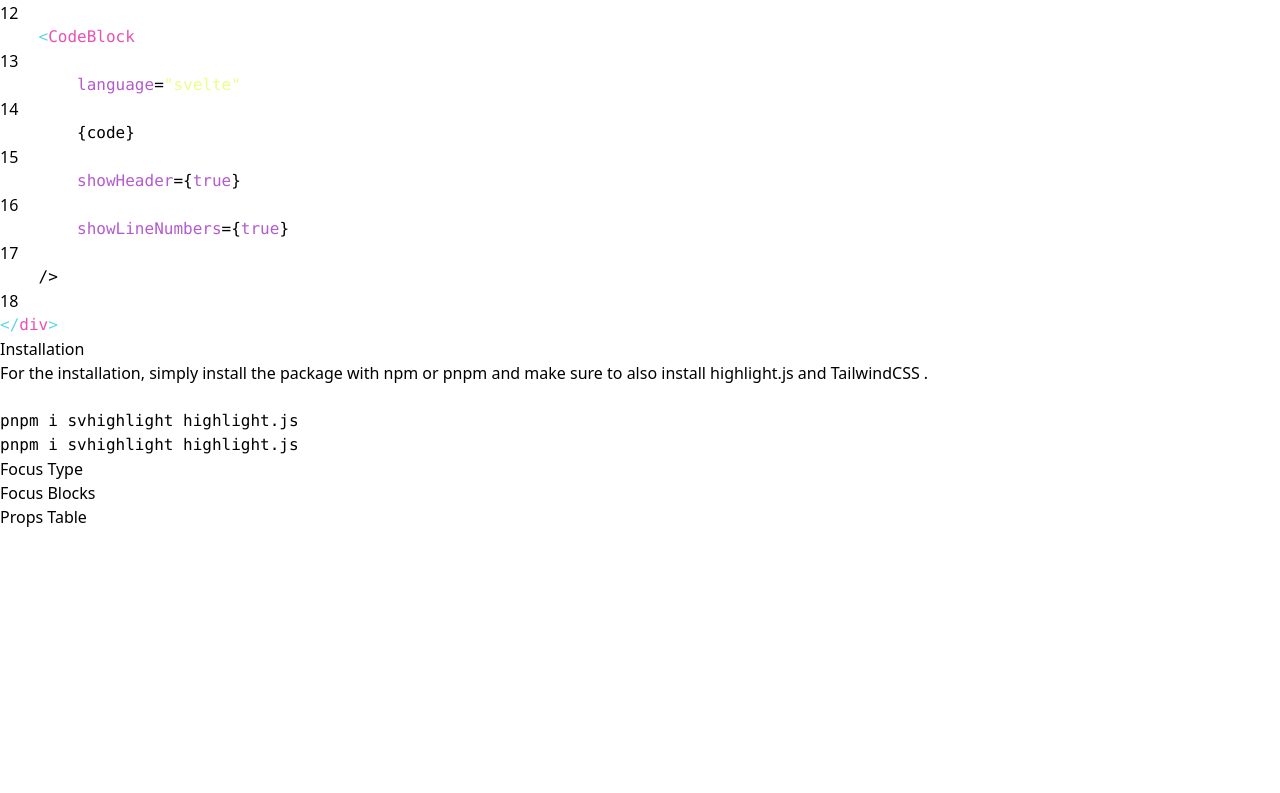
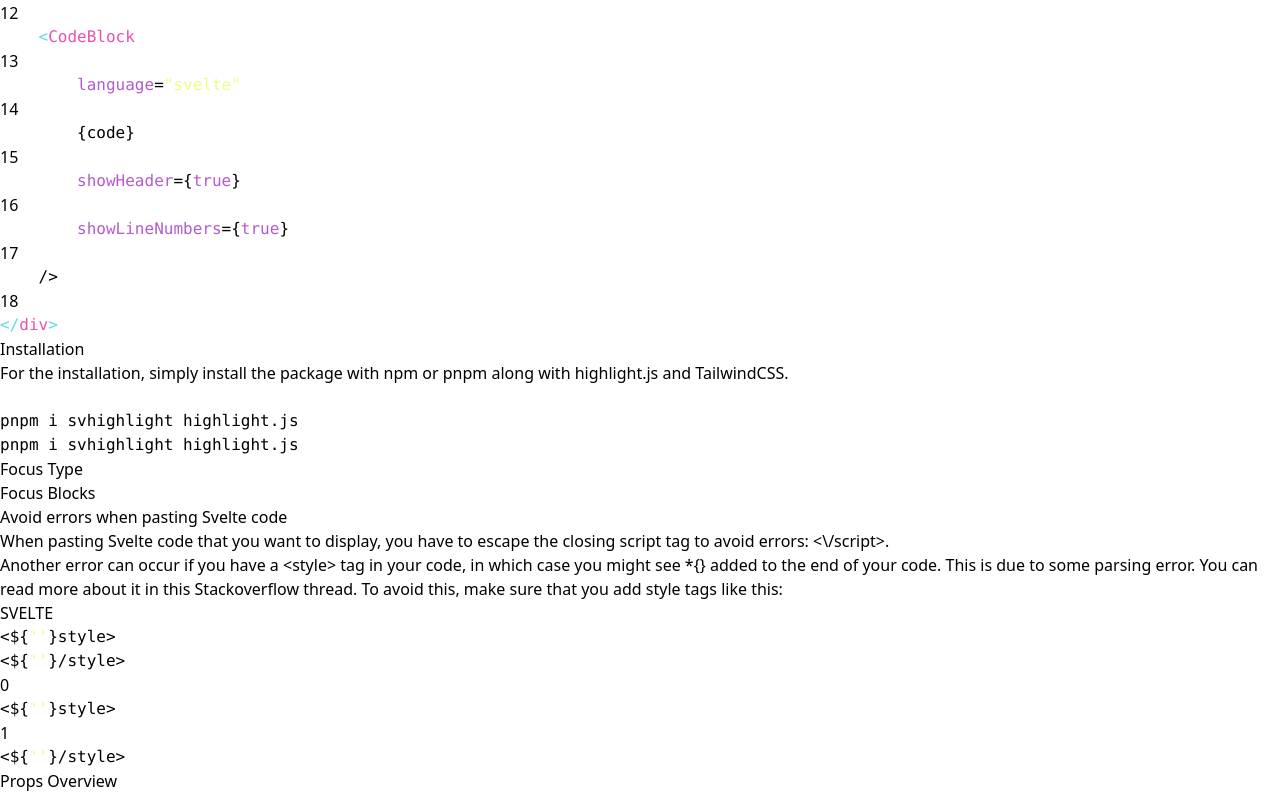
Before and after one commit to bennymi/svhighlight, a SvelteKit app: page / in a window 1280 px wide. Shown: the part 1127-1920 px from the top of the page. Before the commit the page ends 1656 px from the top, so only its background shows below. Built offline with nearby package versions, Linux system fonts and the light colour scheme.

Commit message:
add avoid errors section

```diff
--- a/src/routes/+layout.svelte
+++ b/src/routes/+layout.svelte
@@ -3,6 +3,6 @@
 	import 'iconify-icon';
 </script>
 
-<div class="bg-gray-200">
+<div class="max-h-full h-full bg-gray-200/50">
 	<slot />
 </div>
```
Also changed, not shown: src/routes/+page.svelte (+42 -10 lines).
